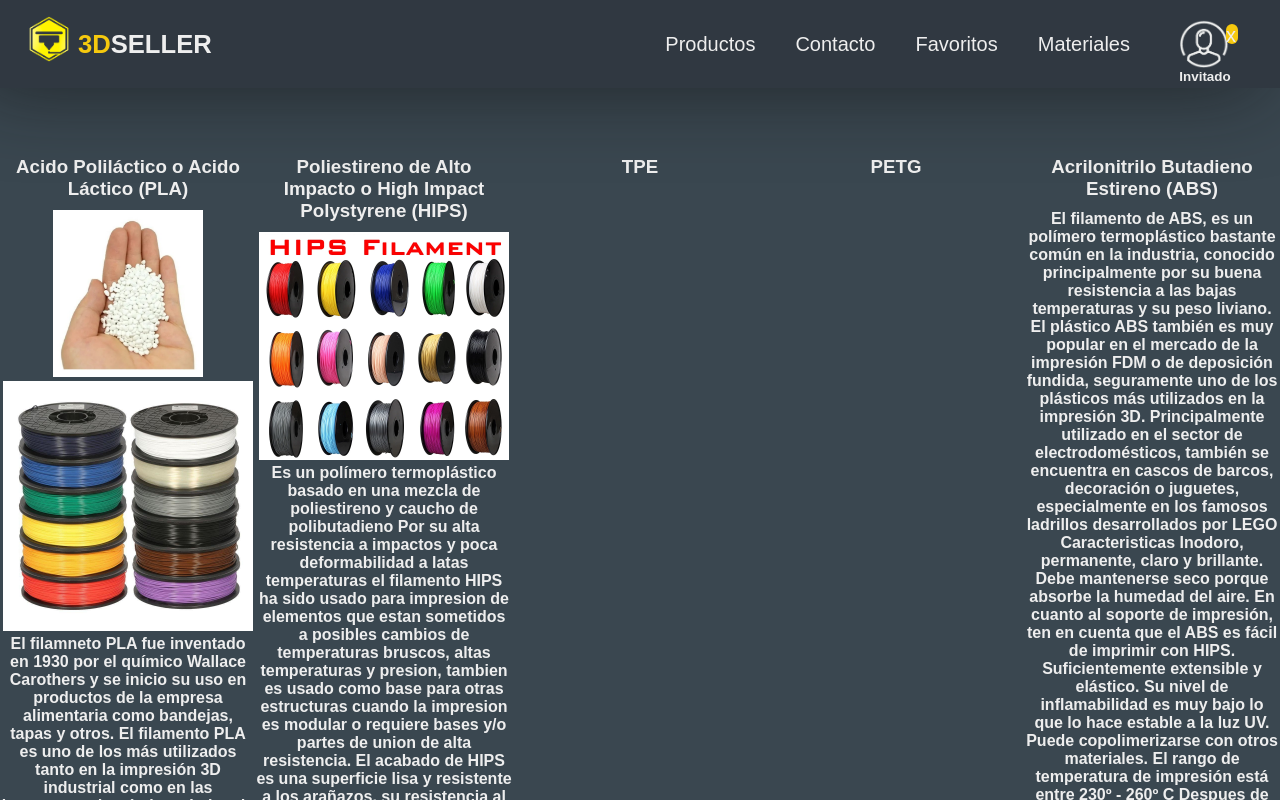
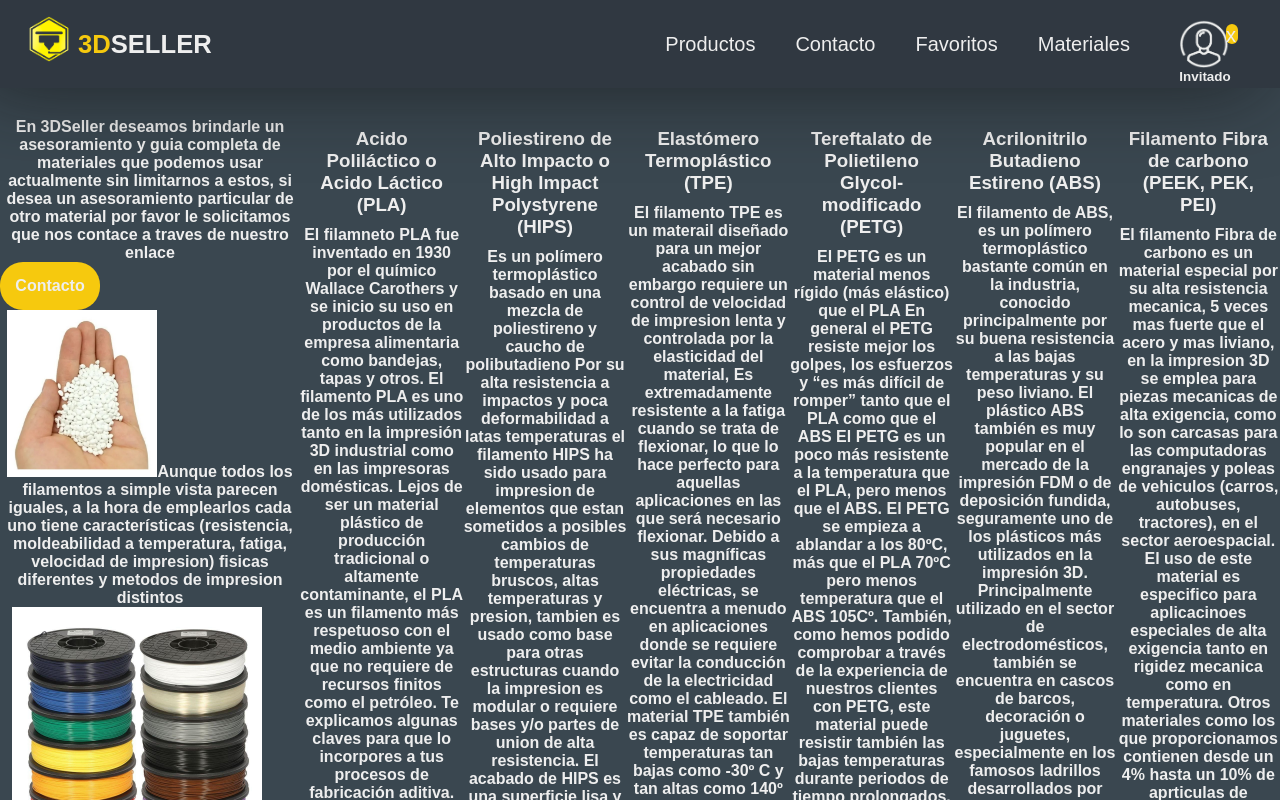
Before and after one commit to aliriodi/3DSeller, a Next.js app: page /materiales in a window 1280 px wide. Shown: the top 800 px of the page. Built offline with nearby package versions, Linux system fonts and the light colour scheme; no server answers.

Commit message:
Materiales sin estilos, posee tabla comparativa quizas faltan mas imagenes ......

```diff
--- a/src/components/Materiales/Materiales.jsx
+++ b/src/components/Materiales/Materiales.jsx
@@ -3,7 +3,7 @@ import Image from "next/image";
 import pla1 from "../../public/pla1.jpg";
 import pla2 from "../../public/pla2.jpg";
 import hips from "../../public/hips.png";
-import background from "../../public/farm.jpeg";
+import trian from "../../public/piramidefilamentos.png";
 import Link from "next/link";
 import { useSelector } from "react-redux";
 import UserBaned from "components/UserBaneds/UserBaned";
@@ -18,15 +18,106 @@ export default function Home() {
 
       {/* <!-- Row 1 --> */}
       <div className="row-1" id="row-1">
-        <div className="wrapper">
-          <h2>PASOS PARA COMENZAR</h2>
+        <div className="wrapper2">
 
           {/* <!-- Steps --> */}
           <ul className="steps">
             <li>
+            En 3DSeller deseamos brindarle un asesoramiento y guia completa de materiales que podemos
+            usar actualmente sin limitarnos a estos, si desea un asesoramiento particular de otro
+            material por favor le solicitamos que nos contace a traves de nuestro enlace
+            <div className="btn-container2"><Link href={"/contacto"} className="btn">Contacto</Link></div>
+
+          <Image src={pla1} alt="16" className='pla1' />
+
+          Aunque todos los filamentos a simple vista parecen iguales, a la hora de emplearlos
+          cada uno tiene características (resistencia, moldeabilidad a temperatura, fatiga, velocidad de impresion)
+          fisicas diferentes y metodos de impresion distintos
+          <Image src={pla2} alt="15" className='pla2' />
+          Por eso le mostramos a continuacion una imagen resumen donde rapidamente podra darse una idea
+          de la aplicacion de cada material de acuerdo a su necesidad.
+          <Image src={trian} alt="16" className='triang' />
+
+          A continuacion presentamos una tabla comparativa resumen para posteriormente ir al detalle de cada
+          material tarbajado en 3DSeller.
+
+          <table>
+          <thead>
+<tr>
+  <td><strong>CARACTERISTICA</strong></td>
+  <td><strong>Ponderacion</strong></td>
+  <td><strong>TIPO MATERIAL</strong></td>
+  <td></td>
+  <td></td>
+  <td></td>
+  <td></td>
+</tr>
+
+<tr>
+  <td></td>
+  <td></td>
+  <td>PLA</td>
+  <td>HIPS </td>
+  <td>TPE</td>
+  <td>ABS</td>
+  <td>Filamento de Carbono</td>
+</tr>
+<tr>
+  <td>Resistencia impacto</td>
+  <td>1: Baja - 5:Alta</td>
+  <td> 3</td>
+  <td> 4</td>
+  <td> 4</td>
+  <td> 3</td>
+  <td> 5</td>
+</tr>
+
+<tr>
+<td>Resistencia a la fatiga</td>
+  <td>1: Baja - 5:Alta</td>
+  <td> 3</td>
+  <td> 3</td>
+  <td> 4</td>
+  <td> 3</td>
+  <td> 5</td>
+</tr>
+
+<tr>
+<td>Resistencia a la fatiga</td>
+  <td>Centigrados</td>
+  <td> 60º - 70º</td>
+  <td>  90º - 110º</td>
+  <td> 55º - 65º</td>
+   <td> 60º - 75º</td>
+  <td>  200º - 250º</td>
+</tr>
+<tr>
+<td>Tiempo de impresion</td>
+  <td>1: Lento - 5:Rapido</td>
+  <td> 5</td>
+  <td>  4</td>
+  <td> 4</td>
+   <td> 5</td>
+  <td>  3</td>
+</tr>
+<tr>
+<td>Requiere base de impresion</td>
+  <td>Si - No - Posible</td>
+  <td> Posible</td>
+  <td>  No </td>
+  <td> Posible </td>
+   <td> Si </td>
+  <td>  No </td>
+</tr>
+</thead>
+</table>
+
+
+          A continuacion damos detalle de cada material con sus caracteristicas particulares.
+            </li>
+            <li>
               <h3>Acido Poliláctico o Acido Láctico (PLA)</h3>
-              <Image src={pla1} alt="16" className='pla1' />
-              <Image src={pla2} alt="15" className='pla2' />
+
                El filamneto PLA fue inventado en 1930 por el químico Wallace Carothers y se inicio
                su uso en productos de la empresa alimentaria como bandejas, tapas y otros.
 
@@ -62,7 +153,7 @@ export default function Home() {
 
             <li>
               <h3>Poliestireno de Alto Impacto o High Impact Polystyrene (HIPS)</h3>
-              <Image src={hips} alt="15" className='pla2' />
+
                 Es un polímero termoplástico basado en una mezcla de poliestireno y caucho de polibutadieno
 
                 Por su alta resistencia a impactos y poca deformabilidad a latas temperaturas el filamento
@@ -90,11 +181,61 @@ export default function Home() {
 
             </li>
             <li>
-              <h3>TPE</h3>
+              <h3>Elastómero Termoplástico (TPE)</h3>
+              El filamento TPE es un materail diseñado para un mejor acabado sin embargo
+              requiere un control de velocidad de impresion lenta y controlada por la
+              elasticidad del material, Es extremadamente resistente a la fatiga cuando se
+              trata de flexionar, lo que lo hace perfecto para aquellas aplicaciones en
+              las que será necesario flexionar. Debido a sus magníficas propiedades eléctricas,
+               se encuentra a menudo en aplicaciones donde se requiere evitar la conducción de
+               la electricidad como el cableado.
+               El material TPE también es capaz de soportar temperaturas tan bajas como -30º C
+                 y tan altas como 140º C grados centígrados.
+                Para las empresas que buscan mejorar la forma en que trabajan y mejorar el
+                impacto en el medio ambiente, el TPE es un material específicamente bueno ya
+                que es reciclable.
+
+                El TPE es más difícil de imprimir en comparación con otros materiales de filamentos,
+                principalmente debido a su flexibilidad, sin embargo en 3DSeller estamos en la capacidad
+                con nuestro equipo especialziado poder brindar un servicio de impresin de calidad en
+                cuaqluiera de sus materiales.
+
+                Entre las multiples aplicaciones encontramos la empresa de alimentacion, medicina y
+                atencion sanitaria, la industria de los sellos, alambres, cables y fibra optica.
+
+                Caracteristicas
+                 El mas flexible en lo que refiere a materiales de impresion.
+                 Alatamente resistente a la fatiga por su flexibildiad.
+                 Resistente a la abrasion quimica.
+                 El rango de temperatura de impresión está entre 220º - 250º C
+                 Despues de impreso la pieza es endeble a temperaturas entre 55º - 65º C
 
             </li>
+
             <li>
-              <h3>PETG</h3>
+              <h3>Tereftalato de Polietileno Glycol-modificado (PETG)</h3>
+              El PETG es un material menos rígido (más elástico) que el PLA
+              En general el PETG resiste mejor los golpes, los esfuerzos y
+              “es más difícil de romper” tanto que el PLA como que el ABS
+              El PETG es un poco más resistente a la temperatura que el PLA, pero menos que el ABS.
+              El PETG se empieza a ablandar a los 80ºC, más que el PLA 70ºC pero menos temperatura
+              que el ABS 105Cº. También, como hemos podido comprobar a través de la
+              experiencia de nuestros clientes con PETG, este material puede resistir
+               también las bajas temperaturas durante periodos de tiempo prolongados.
+
+               Caracteristicas
+                 Inoloro,
+                 Debe mantenerse seco porque absorbe la humedad del aire.
+                 Especial para trabajar a temperaturas bajo cero.
+                 El rango de temperatura de impresión está entre 220º - 250º C
+                 Despues de impreso la pieza es endeble a temperaturas entre 70º - 80º C
+
+                 El PETG es uno de los materiales más interesantes para impresión 3D.
+                 Combina las mejores características de los dos plásticos más populares:
+                  propiedades mecánicas superiores a las del ABS y
+                  la facilidad de impresión y acabado del PLA.
+                  Elígelo para tus piezas más resistentes o cuando necesites soportar
+                  el ataque de productos químicos.
 
             </li>
             <li>
@@ -111,18 +252,40 @@ export default function Home() {
                especialmente en los famosos ladrillos desarrollados por LEGO
 
                Caracteristicas
-                 Inodoro, permanente, claro y brillante.
+                 Emite olores en el proceso de impresion.
                  Debe mantenerse seco porque absorbe la humedad del aire.
                  En cuanto al soporte de impresión, ten en cuenta que el ABS es fácil de imprimir con HIPS.
                  Suficientemente extensible y elástico.
                  Su nivel de inflamabilidad es muy bajo lo que lo hace estable a la luz UV.
                  Puede copolimerizarse con otros materiales.
                  El rango de temperatura de impresión está entre 230º - 260º C
-                 Despues de impreso la pieza es endeble a temperaturas entre 70º - 80º C
+                 Despues de impreso la pieza es endeble a temperaturas entre 70º - 105º C
 
+            </li>
+            <li>
+              <h3>Filamento Fibra de carbono (PEEK, PEK, PEI)</h3>
+
+              El filamento Fibra de carbono es un material especial por su alta resistencia mecanica,
+              5 veces mas fuerte que el acero y mas liviano, en la impresion 3D se emplea para
+              piezas mecanicas de alta exigencia, como lo son carcasas para las computadoras
+               engranajes y poleas de vehiculos  (carros, autobuses, tractores), en el sector aeroespacial.
+              El uso de este material es especifico para aplicacinoes especiales de alta exigencia
+              tanto en rigidez mecanica como en temperatura.
+
+              Otros materiales como los que proporcionamos contienen desde un 4% hasta un 10% de
+              aprticulas de carbono, sin embargo este filamento contiene un 80% de particulas de
+              carbono haciendolo el mas resistente en la gama de filamentos de impresion.
+
+               Caracteristicas
+               Es el mas resistente de los materiales.
+               Material especial  para altas exigencias mecanicas.
+
+               El rango de temperatura de impresión está entre 300º - 400º C
+               Despues de impreso la pieza es endeble a temperaturas entre 200º - 250º C
 
 
             </li>
+
           </ul>
 
 
--- a/src/styles/globals.css
+++ b/src/styles/globals.css
@@ -105,7 +105,43 @@ body {
     color-scheme: dark;
   }
 }
-/*Imagenes Materiales*/
+/*Materiales*/
+
+.btn-container2 {
+  display: flex;
+  justify-content: start;
+  width: 100%;
+}
+
+.btn-container2 .btn {
+  width: 100px;
+  text-align: center;
+  padding: 15px 8px;
+  border-radius: 23px;
+  background-color: var(--main-color);
+  font-size: 16px;
+  font-weight: 700;
+  cursor: pointer;
+  outline: none;
+  transition: 0.3s;
+}
+
+.btn-container2 .btn:hover {
+  background-color: var(--text-color);
+  color: var(--main-color);
+}
+
+.wrapper2 {
+  display: flex;
+  margin: auto;
+  width: 100%;
+  height: 100%;
+  justify-content: space-evenly;
+  align-items: center;
+}
+.wrapper2 h2 {
+  font-weight: 950;
+}
 .pla2{
   width: 250px;
   height: auto;
@@ -114,6 +150,11 @@ body {
   width: 150px;
   height: auto;
 }
+.triang{
+  width: 250px;
+  height: auto;
+}
+
 .container0 {
   display: flex;
   padding-top: 200px;
```
